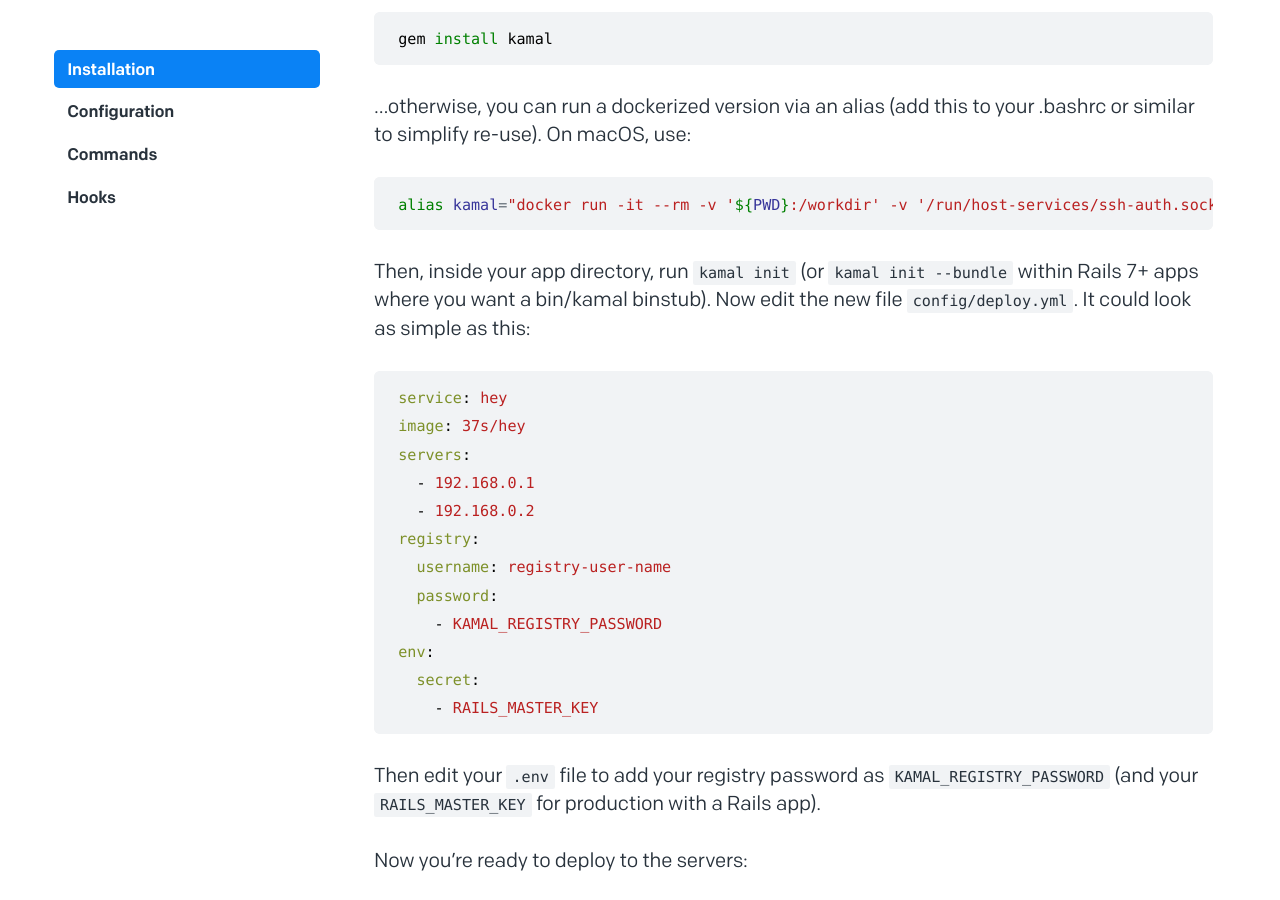
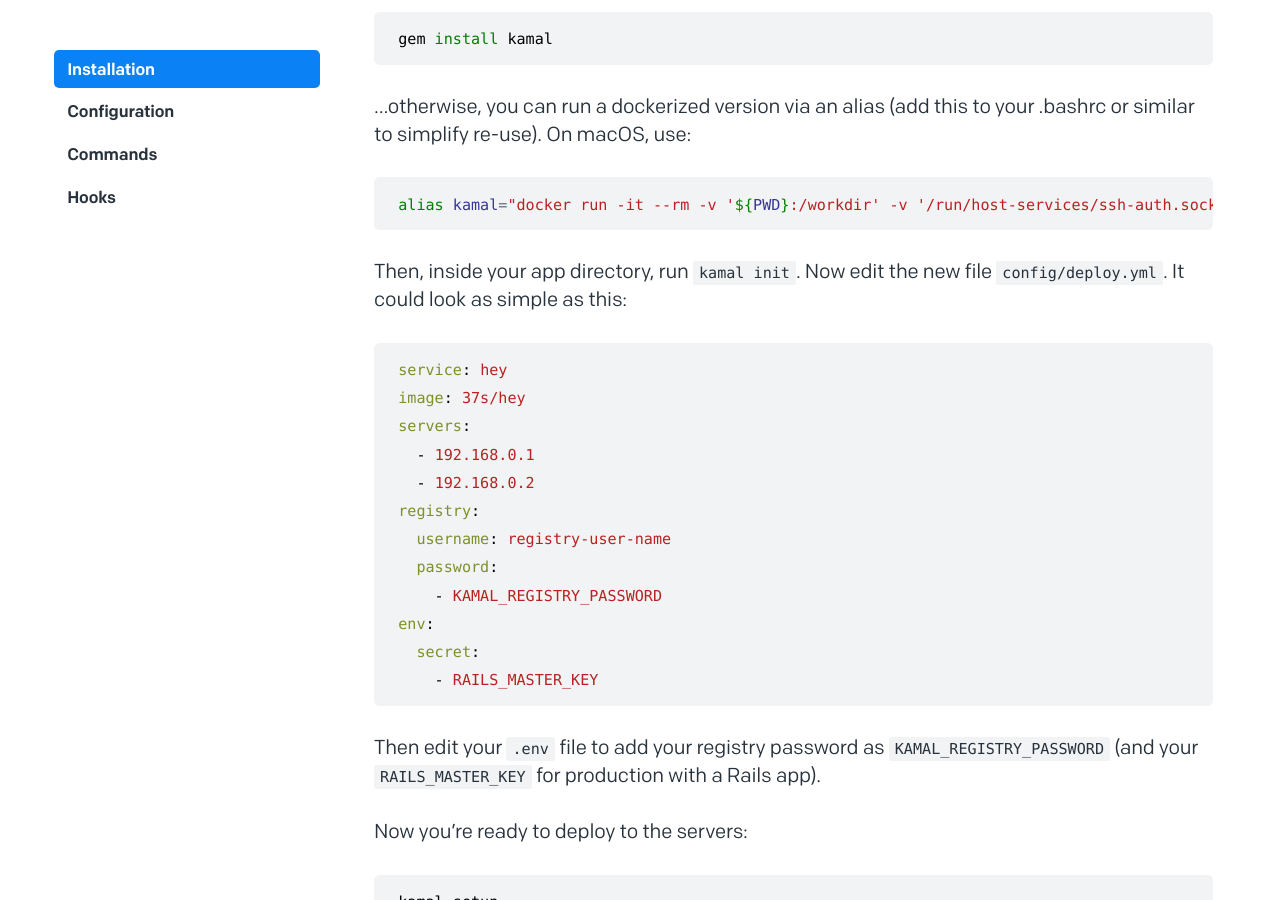
Before and after one commit to basecamp/kamal-site, a Jekyll site: the page built from _docs/installation.md, in a window 1280 px wide and 900 px high, scrolled down 324 px. Built offline with Jekyll 4.4.1, drawn with Linux system fonts in a browser that asks for light colours.

Commit message:
Better to rely on global kamal for most

````diff
--- a/_docs/installation.md
+++ b/_docs/installation.md
@@ -17,7 +17,7 @@ gem install kamal
 alias kamal="docker run -it --rm -v '${PWD}:/workdir' -v '/run/host-services/ssh-auth.sock:/run/host-services/ssh-auth.sock' -e SSH_AUTH_SOCK='/run/host-services/ssh-auth.sock' -v /var/run/docker.sock:/var/run/docker.sock ghcr.io/basecamp/kamal:latest"
 ```
 
-Then, inside your app directory, run `kamal init` (or `kamal init --bundle` within Rails 7+ apps where you want a bin/kamal binstub). Now edit the new file `config/deploy.yml`. It could look as simple as this:
+Then, inside your app directory, run `kamal init`. Now edit the new file `config/deploy.yml`. It could look as simple as this:
 
 ```yaml
 service: hey
````
